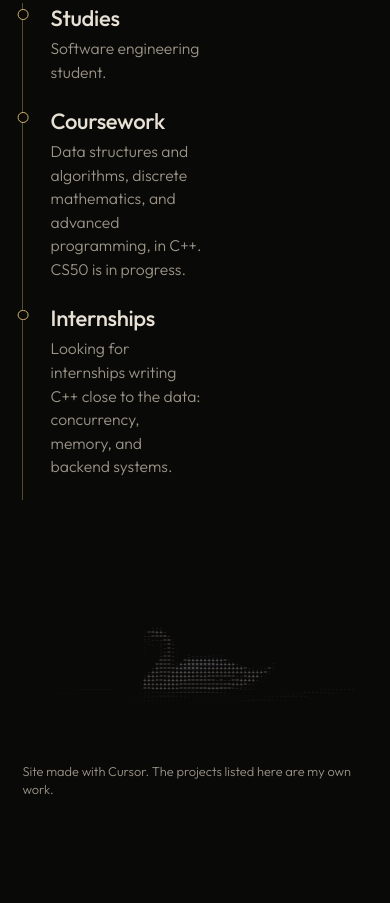
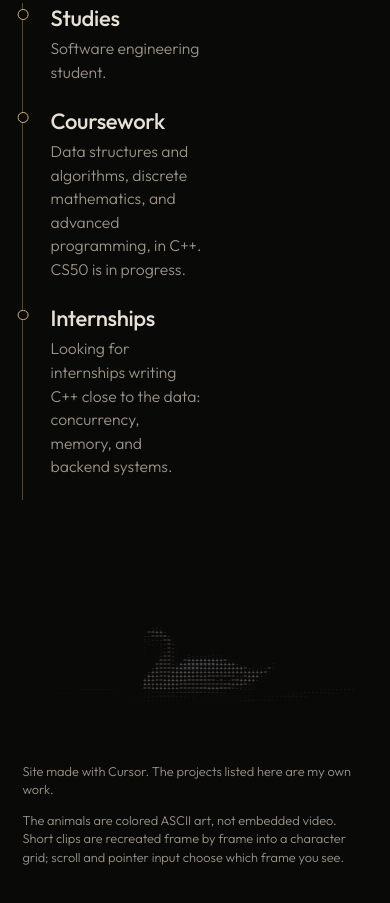
Before and after one commit to dkaly/portfolio, a plain HTML site: page index.html in a window 390 px wide. Shown: the part 2797-3700 px from the top of the page. Before the commit the page ends 3643 px from the top, so only its background shows below. Drawn offline with nearby package versions, Linux system fonts and the light colour scheme; animation ran at ten frames a second.

Commit message:
Explanation in footer on how its made

```diff
--- a/css/site.css
+++ b/css/site.css
@@ -227,11 +227,23 @@ a:focus-visible {
 
 .colophon {
   margin: 0;
-  padding: 12vh 0 1.5vh;
+  padding: 0;
   max-width: 36rem;
   color: var(--muted);
   font-size: 0.84rem;
   line-height: 1.45;
+}
+
+.footer .colophon:first-of-type {
+  padding-top: 12vh;
+}
+
+.colophon + .colophon {
+  margin-top: 0.75rem;
+}
+
+.footer .colophon:last-of-type {
+  padding-bottom: 1.5vh;
 }
 
 #swan {
@@ -274,7 +286,9 @@ a:focus-visible {
 
   .footer { margin-top: 22vh; min-height: 16vh; }
 
-  .colophon { padding-top: 9vh; font-size: 0.8rem; }
+  .footer .colophon:first-of-type { padding-top: 9vh; }
+
+  .colophon { font-size: 0.8rem; }
 
   #swan {
     height: 32vh;
--- a/index.html
+++ b/index.html
@@ -4,12 +4,15 @@
   <meta charset="UTF-8">
   <meta name="viewport" content="width=device-width, initial-scale=1">
   <meta name="theme-color" content="#090908">
+  <link rel="icon" href="favicon.ico" sizes="any">
+  <link rel="icon" type="image/png" sizes="32x32" href="favicon-32.png">
+  <link rel="apple-touch-icon" href="apple-touch-icon.png">
   <title>Dimitri — Software engineering</title>
   <meta name="description" content="Portfolio of Dimitri, a software engineering student seeking internships.">
   <link rel="preconnect" href="https://fonts.googleapis.com">
   <link rel="preconnect" href="https://fonts.gstatic.com" crossorigin>
   <link href="https://fonts.googleapis.com/css2?family=Cormorant+Garamond:ital,wght@0,500;0,600;1,500&family=IBM+Plex+Mono:wght@400;500&family=Outfit:wght@300;400;500&display=swap" rel="stylesheet">
-  <link rel="stylesheet" href="css/site.css?v=3">
+  <link rel="stylesheet" href="css/site.css?v=4">
 </head>
 <body>
   <canvas id="butterflies" aria-hidden="true"></canvas>
@@ -20,6 +23,6 @@
   <script src="js/butterflies.js"></script>
   <script src="js/swan.js"></script>
   <script src="js/jaguar.js?v=6"></script>
-  <script src="js/main.js?v=2"></script>
+  <script src="js/main.js?v=3"></script>
 </body>
 </html>
--- a/js/main.js
+++ b/js/main.js
@@ -156,7 +156,11 @@ function renderPortfolio() {
   const note = document.createElement("p");
   note.className = "colophon";
   note.textContent = "Site made with Cursor. The projects listed here are my own work.";
-  footer.append(swan, note);
+  const art = document.createElement("p");
+  art.className = "colophon";
+  art.textContent =
+    "The animals are colored ASCII art, not embedded video. Short clips are recreated frame by frame into a character grid; scroll and pointer input choose which frame you see.";
+  footer.append(swan, note, art);
 
   page.append(header, main, footer);
   window.mountOwl(owl, "owl1.jpg");
```
Also changed, not shown: apple-touch-icon.png (added), favicon-32.png (added), favicon.ico (added), icon-192.png (added).
